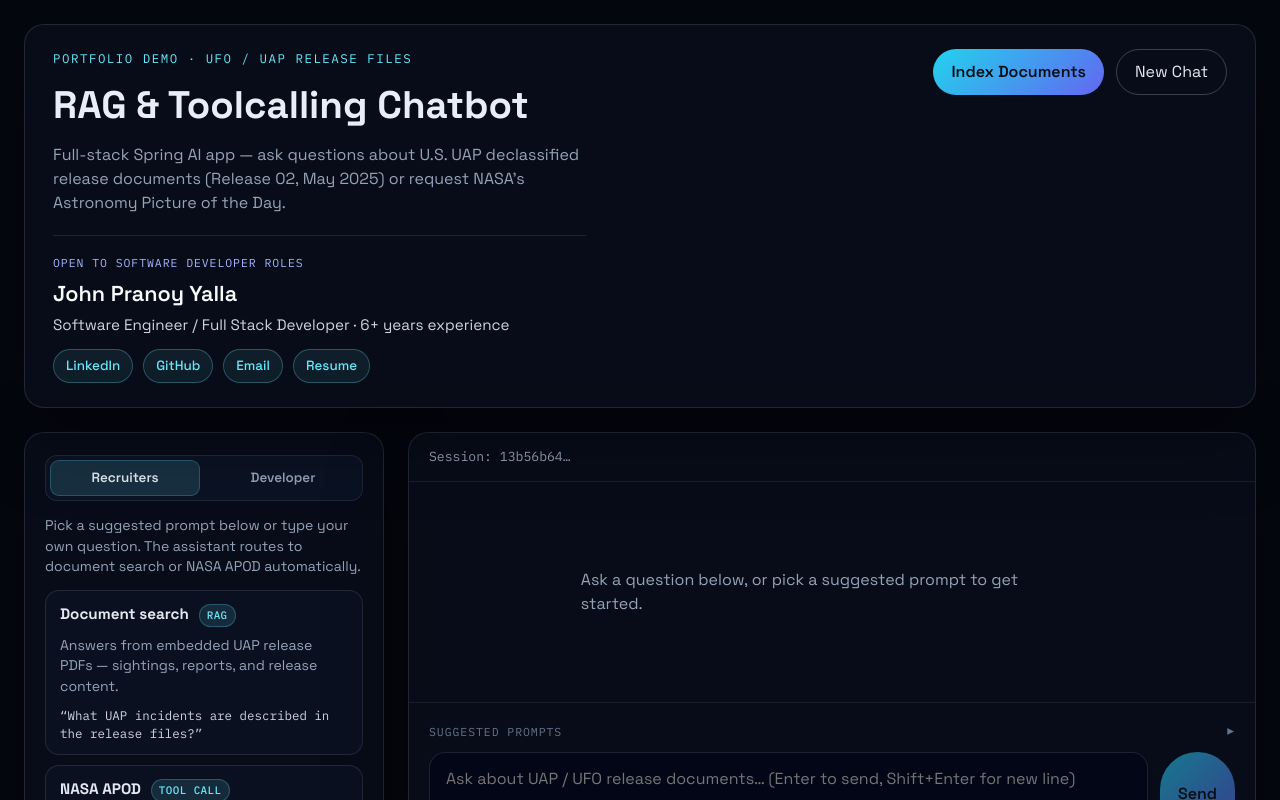
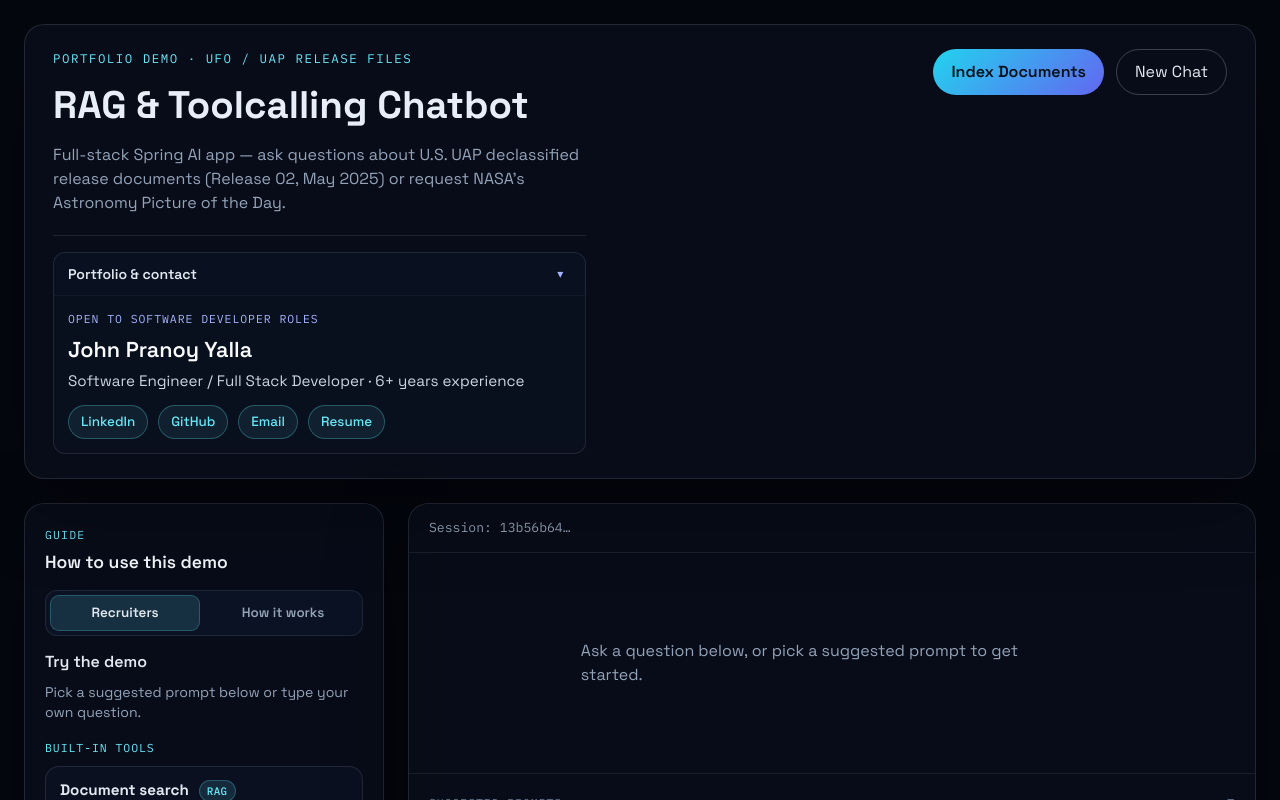
Before and after one commit to johnpranoy7/UapReleaseFilesChatbot, a React (Vite) app in the folder frontend/: page / in a window 1280 px wide. Shown: the top 800 px of the page. Built offline with nearby package versions, Linux system fonts and the light colour scheme.

Commit message:
UI Tweaks

```diff
--- a/frontend/src/App.jsx
+++ b/frontend/src/App.jsx
@@ -43,7 +43,8 @@ export default function App() {
   const [loadingDocs, setLoadingDocs] = useState(false);
   const [status, setStatus] = useState('');
   const [error, setError] = useState('');
-  const [promptsExpanded, setPromptsExpanded] = useState(false);
+  const [promptsExpanded, setPromptsExpanded] = useState(true);
+  const [developerDetailsExpanded, setDeveloperDetailsExpanded] = useState(true);
   const [sideNavTab, setSideNavTab] = useState(SIDE_NAV_TABS.RECRUITERS);
   const messagesContainerRef = useRef(null);
   const questionInputRef = useRef(null);
@@ -156,8 +157,21 @@ export default function App() {
               (Release 02, May 2025) or request NASA&apos;s Astronomy Picture of the Day.
             </p>
           </div>
-
-          <div className="header-portfolio">
+          <div className={`header-portfolio${developerDetailsExpanded ? ' expanded' : ''}`}>
+            <button
+              type="button"
+              className="header-portfolio-toggle"
+              onClick={() => setDeveloperDetailsExpanded((expanded) => !expanded)}
+              aria-expanded={developerDetailsExpanded}
+              aria-controls="header-portfolio-panel"
+            >
+              <span className="header-portfolio-toggle-title">Portfolio &amp; contact</span>
+              <span className="header-portfolio-toggle-icon" aria-hidden="true">
+                {developerDetailsExpanded ? '▾' : '▸'}
+              </span>
+            </button>
+            {developerDetailsExpanded && (
+              <div id="header-portfolio-panel" className="header-portfolio-content">
                 <p className="header-portfolio-eyebrow">Open to software developer roles</p>
                 <p className="header-name">{PORTFOLIO.name}</p>
                 <p className="header-role">{PORTFOLIO.role}</p>
@@ -193,6 +207,8 @@ export default function App() {
                   )}
                 </div>
               </div>
+            )}
+          </div>
         </div>
         <div className="header-actions">
         <button
@@ -211,6 +227,11 @@ export default function App() {
 
       <div className="app-layout">
         <aside className="side-nav" aria-label="Chatbot tools and usage">
+          <div className="side-nav-header">
+            <p className="side-nav-eyebrow">Guide</p>
+            <h2 className="side-nav-title">How to use this demo</h2>
+          </div>
+
           <div className="side-nav-tabs" role="tablist" aria-label="Sidebar audience">
             <button
               type="button"
@@ -232,7 +253,7 @@ export default function App() {
               aria-controls="side-nav-panel-developer"
               onClick={() => setSideNavTab(SIDE_NAV_TABS.DEVELOPER)}
             >
-              Developer
+              How it works
             </button>
           </div>
 
@@ -243,10 +264,12 @@ export default function App() {
               aria-labelledby="side-nav-tab-recruiters"
               className="side-nav-panel"
             >
+              <h3 className="side-nav-panel-heading">Try the demo</h3>
               <p className="side-nav-intro">
-                Pick a suggested prompt below or type your own question. The assistant routes to document
-                search or NASA APOD automatically.
+                Pick a suggested prompt below or type your own question.
               </p>
+
+              <p className="side-nav-section-label">Built-in tools</p>
 
               <div className="tool-card">
                 <h4>Document search <span className="tool-tag">RAG</span></h4>
@@ -274,6 +297,7 @@ export default function App() {
                 </p>
               </div>
 
+              <p className="side-nav-section-label">Tip</p>
               <p className="side-nav-note">
                 <strong>Confidence</strong> reflects answer strength (0–100%). NASA requests may take a little longer.
               </p>
@@ -287,12 +311,13 @@ export default function App() {
               aria-labelledby="side-nav-tab-developer"
               className="side-nav-panel"
             >
+              <h3 className="side-nav-panel-heading">How it works</h3>
               <p className="side-nav-intro">
-                No keyword-based intent routing. Spring AI uses{' '}
-                <strong>tool calling</strong> — the model picks{' '}
-                <code>searchUapReleaseDocuments</code> or <code>getNasaApod</code> and fills arguments from the
-                user&apos;s question.
+                Tool calling routes each request at runtime — the model picks the right tool and fills
+                arguments from the user&apos;s question.
               </p>
+
+              <p className="side-nav-section-label">Architecture</p>
 
               <ul className="side-nav-list">
                 <li>PDFs chunked and embedded into <strong>pgvector</strong> (OpenAI embeddings, top-K retrieval)</li>
--- a/frontend/src/index.css
+++ b/frontend/src/index.css
@@ -80,8 +80,38 @@ textarea {
 }
 
 .side-nav-title {
-  margin: 0 0 14px;
-  font-size: 1.15rem;
+  margin: 0;
+  font-size: 1.1rem;
+  font-weight: 600;
+  color: #f1f5f9;
+}
+
+.side-nav-header {
+  margin-bottom: 14px;
+}
+
+.side-nav-header .side-nav-eyebrow {
+  margin-bottom: 6px;
+}
+
+.side-nav-panel-heading {
+  margin: 0 0 8px;
+  font-size: 1rem;
+  font-weight: 600;
+  color: #e2e8f0;
+}
+
+.side-nav-section-label {
+  margin: 0 0 10px;
+  font-family: 'IBM Plex Mono', monospace;
+  font-size: 0.72rem;
+  letter-spacing: 0.08em;
+  text-transform: uppercase;
+  color: #67e8f9;
+}
+
+.side-nav-section-label + .side-nav-note {
+  margin-top: 0;
 }
 
 .side-nav-tabs {
@@ -119,6 +149,7 @@ textarea {
 
 .side-nav-panel .side-nav-intro {
   margin-top: 0;
+  margin-bottom: 16px;
 }
 
 .side-nav-intro {
@@ -329,8 +360,63 @@ textarea {
 }
 
 .header-portfolio {
-  padding-top: 18px;
+  padding-top: 16px;
   border-top: 1px solid rgba(148, 163, 184, 0.16);
+}
+
+.header-portfolio:not(.expanded) {
+  padding-top: 14px;
+}
+
+.header-portfolio-toggle {
+  display: flex;
+  align-items: center;
+  justify-content: space-between;
+  gap: 12px;
+  width: 100%;
+  padding: 10px 14px;
+  border: 1px solid rgba(148, 163, 184, 0.16);
+  border-radius: 12px;
+  background: rgba(15, 23, 42, 0.45);
+  text-align: left;
+  cursor: pointer;
+  transition: border-color 0.15s ease, background 0.15s ease;
+}
+
+.header-portfolio-toggle:hover {
+  border-color: rgba(165, 180, 252, 0.32);
+  background: rgba(165, 180, 252, 0.08);
+}
+
+.header-portfolio.expanded .header-portfolio-toggle {
+  border-radius: 12px 12px 0 0;
+  border-bottom-color: rgba(148, 163, 184, 0.08);
+}
+
+.header-portfolio-toggle-title {
+  font-size: 0.88rem;
+  font-weight: 600;
+  color: #e2e8f0;
+}
+
+.header-portfolio-toggle-icon {
+  flex-shrink: 0;
+  display: inline-flex;
+  align-items: center;
+  justify-content: center;
+  width: 22px;
+  height: 22px;
+  font-size: 0.75rem;
+  line-height: 1;
+  color: #a5b4fc;
+}
+
+.header-portfolio-content {
+  padding: 14px;
+  border: 1px solid rgba(148, 163, 184, 0.16);
+  border-top: none;
+  border-radius: 0 0 12px 12px;
+  background: rgba(15, 23, 42, 0.35);
 }
 
 .header-portfolio-eyebrow {
```
Lines whose indentation alone changed are shown as unchanged.
